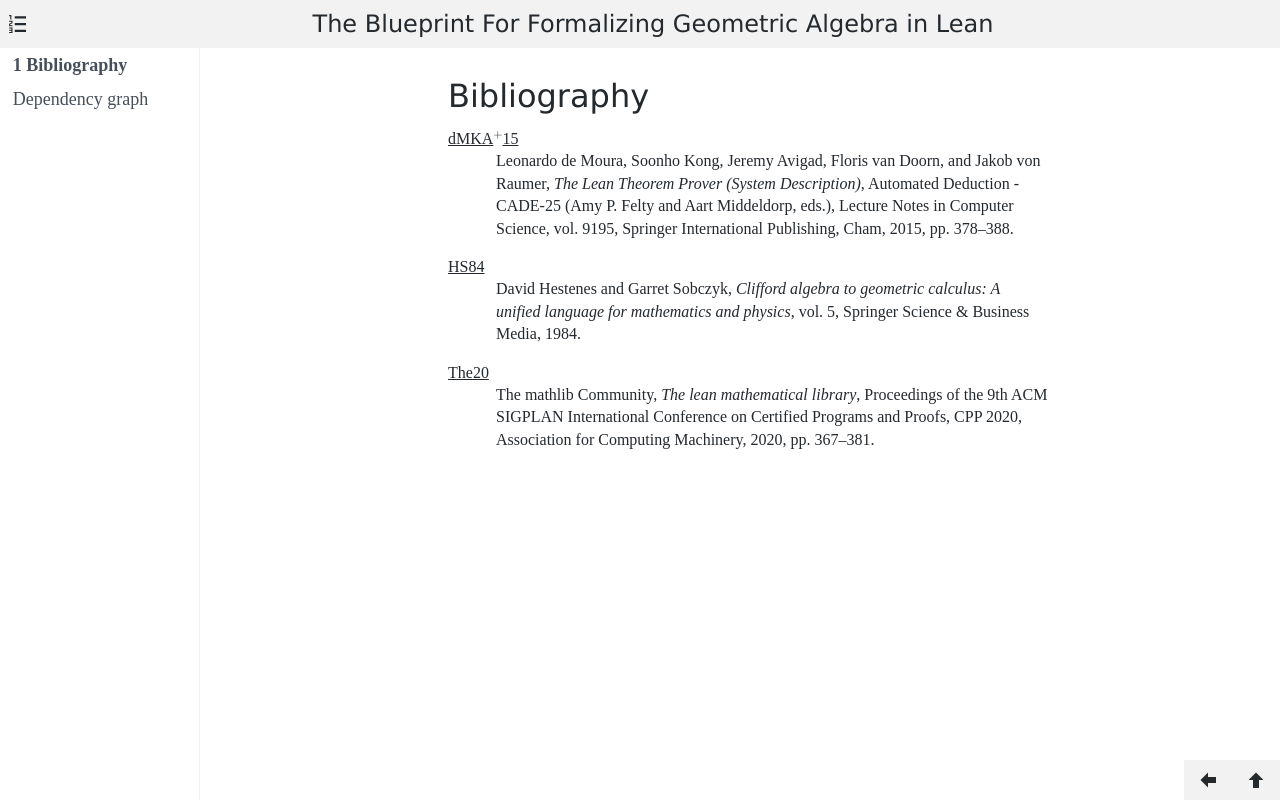
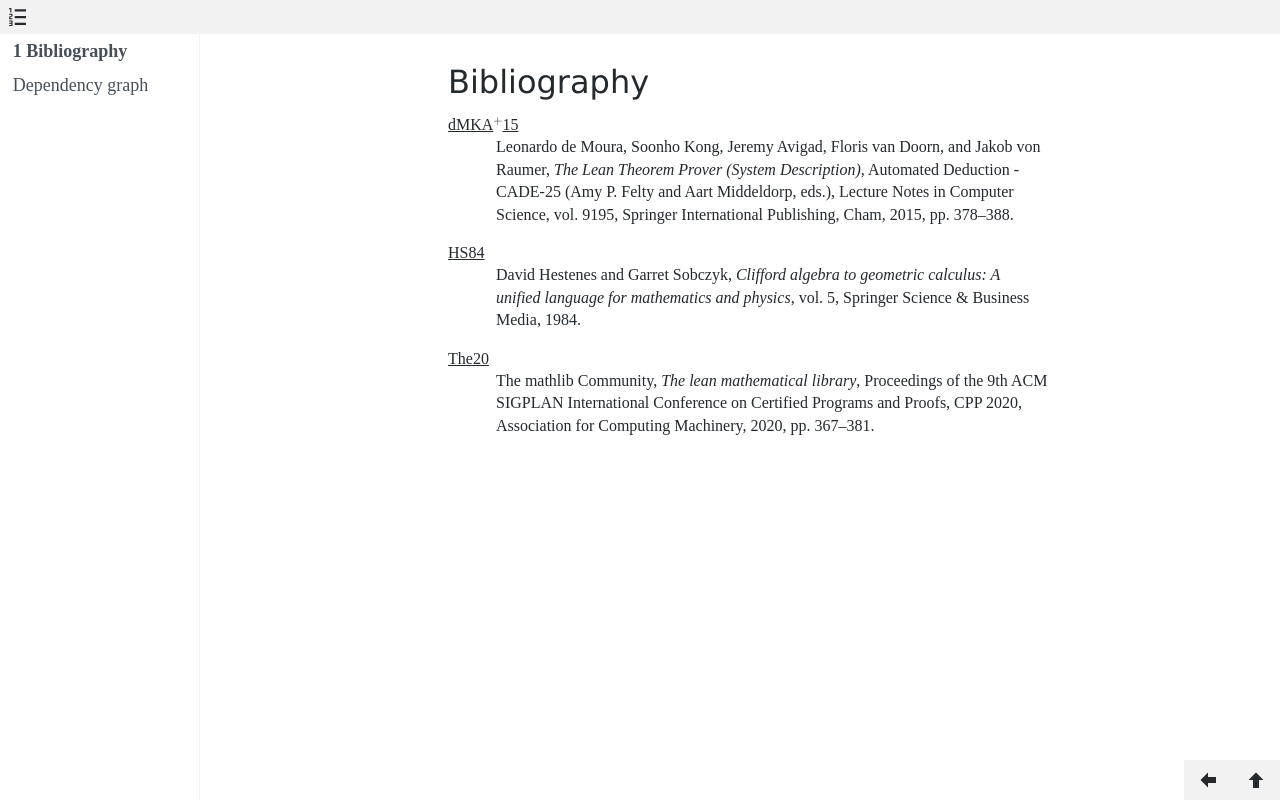
Before and after one commit to pygae/lean-ga, a plain HTML site: page blueprint/sect0001.html in a window 1280 px wide. Drawn offline with nearby package versions, Linux system fonts and the light colour scheme.

Commit message:
deploy: aea1e4b463217d559a927d2ce6ce8bf65985ee00

```diff
--- a/blueprint/sect0001.html
+++ b/blueprint/sect0001.html
@@ -12,9 +12,9 @@
 <meta name="generator" content="plasTeX" />
 <meta charset="utf-8" />
 <meta name="viewport" content="width=device-width, initial-scale=1" />
-<title>The Blueprint For Formalizing Geometric Algebra in Lean: Bibliography</title>
-<link rel="prev" href="index.html" title="The Blueprint For Formalizing Geometric Algebra in Lean" />
-<link rel="up" href="index.html" title="The Blueprint For Formalizing Geometric Algebra in Lean" />
+<title>: Bibliography</title>
+<link rel="prev" href="index.html" title="" />
+<link rel="up" href="index.html" title="" />
 <link rel="stylesheet" href="styles/theme-white.css" />
 <link rel="stylesheet" href="styles/amsthm.css" />
 </head>
@@ -22,7 +22,7 @@
 <body>
 <header>
 <svg  id="toc-toggle" class="icon icon-list-numbered "><use xlink:href="symbol-defs.svg#icon-list-numbered"></use></svg>
-<h1 id="doc_title"><a href="index.html">The Blueprint For Formalizing Geometric Algebra in Lean</a></h1>
+<h1 id="doc_title"><a href="index.html"></a></h1>
 </header>
 
 <div class="wrapper">
@@ -62,9 +62,9 @@
 </div> <!-- wrapper -->
 
 <nav class="prev_up_next">
-  <a href="index.html" title="The Blueprint For Formalizing Geometric Algebra in Lean"><svg  class="icon icon-arrow-left "><use xlink:href="symbol-defs.svg#icon-arrow-left"></use></svg>
+  <a href="index.html" title=""><svg  class="icon icon-arrow-left "><use xlink:href="symbol-defs.svg#icon-arrow-left"></use></svg>
 </a>
-  <a href="index.html" title="The Blueprint For Formalizing Geometric Algebra in Lean"><svg  class="icon icon-arrow-up "><use xlink:href="symbol-defs.svg#icon-arrow-up"></use></svg>
+  <a href="index.html" title=""><svg  class="icon icon-arrow-up "><use xlink:href="symbol-defs.svg#icon-arrow-up"></use></svg>
 </a>
 </nav>
 
```
Also changed, not shown: blueprint/index.html (+0 -1 lines), 1 other file.
